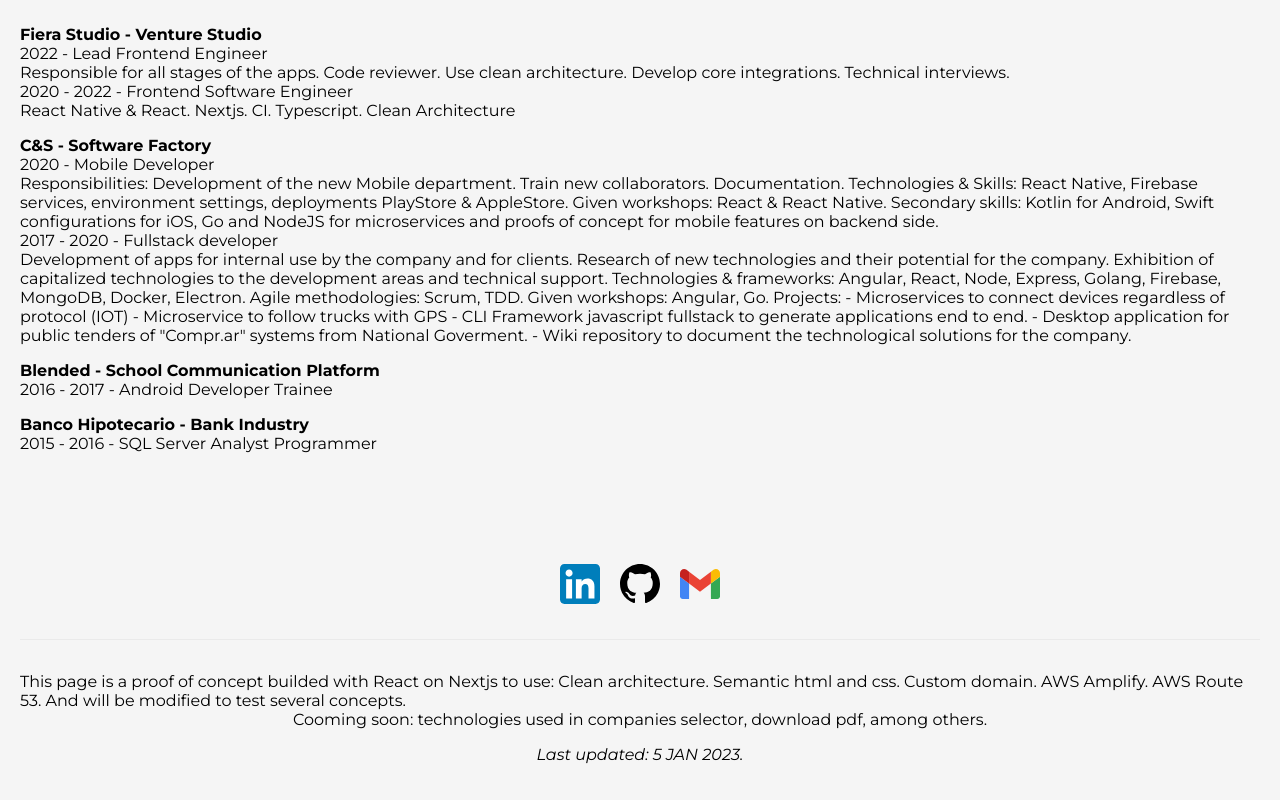
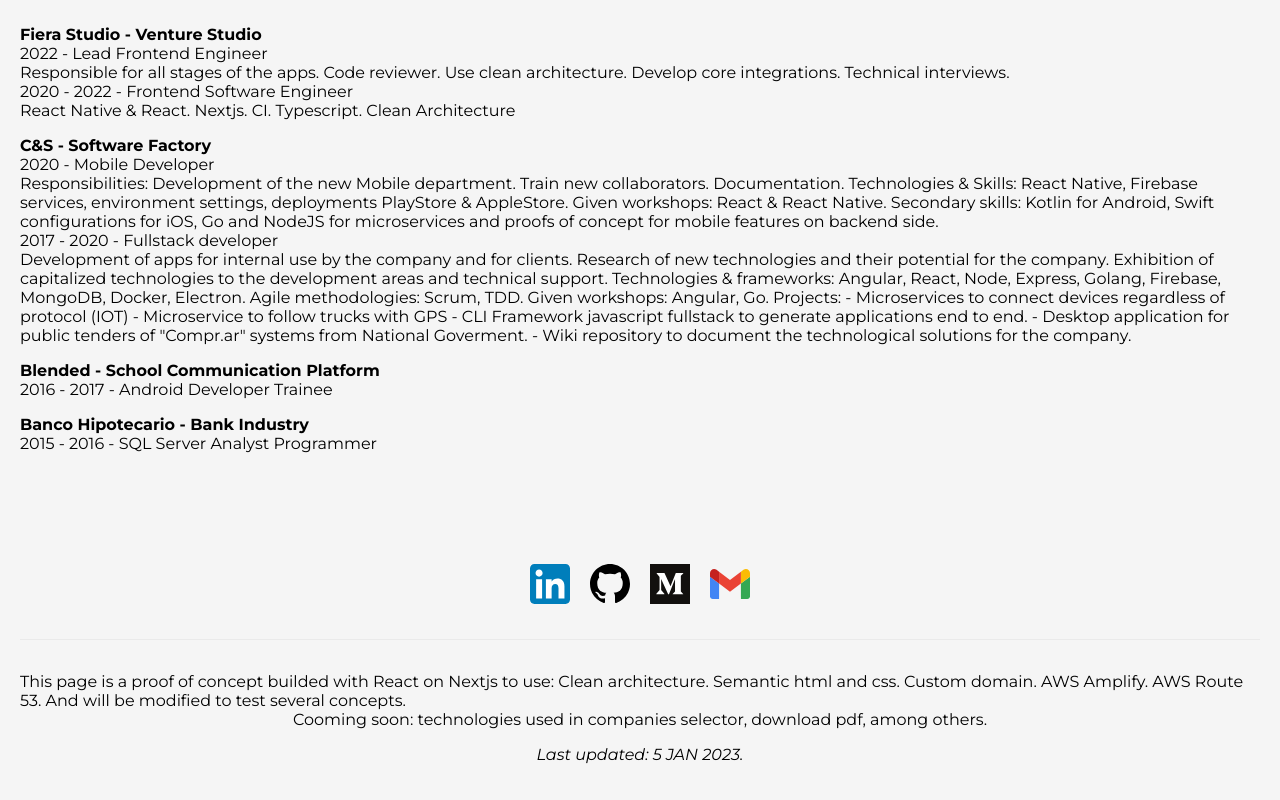
Before and after one commit to joncolque/myresume, a Next.js app: page / in a window 1280 px wide. Shown: the part 423-1223 px from the top of the page. Built offline with nearby package versions, Linux system fonts and the light colour scheme.

Commit message:
Add medium link

```diff
--- a/app/drivers/components/SocialMedia.tsx
+++ b/app/drivers/components/SocialMedia.tsx
@@ -1,16 +1,11 @@
 import { useState } from 'react'
 import { Tooltip } from '../ui-elements/Tooltip'
 import styles from './socialmedia.module.css'
+import {socialMedia, email} from '../../../src-data/socialMedia'
 
-const email = 'joncolque@gmail.com'
-const linkedin = 'https://www.linkedin.com/in/jon-wilson-colque-limachi-0439abb2'
-const github = 'https://github.com/joncolque/myresume'
 const defaultTooltipText = 'Click to copy: ' + email
 const copiedTooltipText = 'Copied!'
-
 const iconSize = '40px'
-const iconLinkdinSrc = 'linkedin.svg'
-const iconGithubSrc = 'github.svg'
 const iconGmailSrc = 'gmail.svg'
 
 export const SocialMedia = () => {
@@ -25,18 +20,16 @@
     }
 
     return <section className={styles.container}>
-        <a target={'_blank'} href={linkedin} rel="noreferrer">
-            <img src={iconLinkdinSrc} width={iconSize} />
-        </a>
-        <a target={'_blank'} href={github} rel="noreferrer">
-            <img src={iconGithubSrc} width={iconSize} />
-        </a>
+        {socialMedia.map(sm=><a key={sm.name} target={'_blank'} href={sm.url} rel='noreferrer'>
+            <img src={sm.icon} width={iconSize}  data-test={sm.name}/>
+        </a>)}
         <Tooltip text={tooltipText}>
             <img
                 onClick={onClickEmailIcon}
                 src={iconGmailSrc}
                 width={iconSize}
                 style={{ cursor: 'pointer' }}
+                data-test={'email'}
             />
         </Tooltip>
     </section>
--- /dev/null
+++ b/src-data/socialMedia.ts
@@ -0,0 +1,19 @@
+export const socialMedia = [
+    {
+        name:'linkedin',
+        url:'https://www.linkedin.com/in/jon-wilson-colque-limachi-0439abb2',
+        icon:'linkedin.svg'
+    },
+    {
+        name:'github',
+        url:'https://github.com/joncolque/myresume',
+        icon:'github.svg'
+    },
+    {
+        name:'medium',
+        url:'https://medium.com/@joncolque',
+        icon:'medium.svg',
+    }
+]
+
+export const email = 'joncolque@gmail.com'
```
Also changed, not shown: public/medium.svg (added), 1 other file (tests, documents, lock files or other folders).
